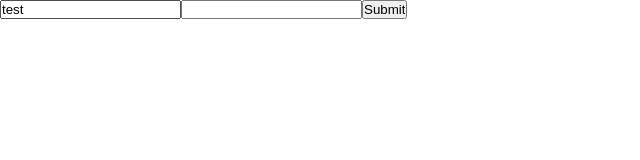
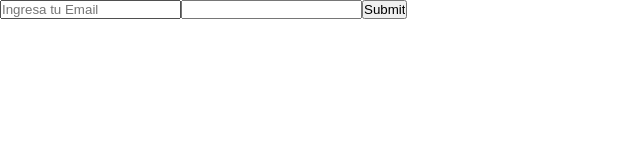
Before and after one commit to Joseduardo25/tomapedidos, a React (Create React App) app: page /login in a window 1280 px wide. Shown: the top 160 px of the page, without its empty margins (0-640 px from the left). Built offline with nearby package versions, Linux system fonts and the light colour scheme.

Commit message:
codigo de login cambiado, estado: funcionando

```diff
--- a/src/pages/login/index.jsx
+++ b/src/pages/login/index.jsx
@@ -1,24 +1,33 @@
 import React from 'react';
-import { useForm } from "react-hook-form";
+import { useForm } from 'react-hook-form';
 
-function Login () {
-  const { register, handleSubmit, watch, formState: { errors } } = useForm();
-  const onSubmit = data => console.log(data);
+function Login() {
+  const { register, handleSubmit, formState: { errors } } = useForm()
 
-  console.log(watch("example")); // watch input value by passing the name of it
-  return(
+  const onSubmit = (data) => {
+    console.log(data)
+  }
+
+  return (
+
     <form onSubmit={handleSubmit(onSubmit)}>
-      {/* register your input into the hook by invoking the "register" function */}
-      <input defaultValue="test" {...register("example")} />
 
-      {/* include validation with required or other standard HTML validation rules */}
-      <input {...register("exampleRequired", { required: true })} />
-      {/* errors will return when field validation fails  */}
-      {errors.exampleRequired && <span>This field is required</span>}
-
+      <input
+        name='email'
+        type='email'
+        placeholder='Ingresa tu Email'
+        {...register('email', { required: true })}
+      />
+      {errors.email && <span>Password es requerido</span>}
+      <input
+        name='password'
+        type='password'
+        {...register('password', { required: true })}
+      />
+      {errors.password && <span>Password es requerido</span>}
       <input type="submit" />
     </form>
   )
 }
 
-export default Login;
+export default Login
```
